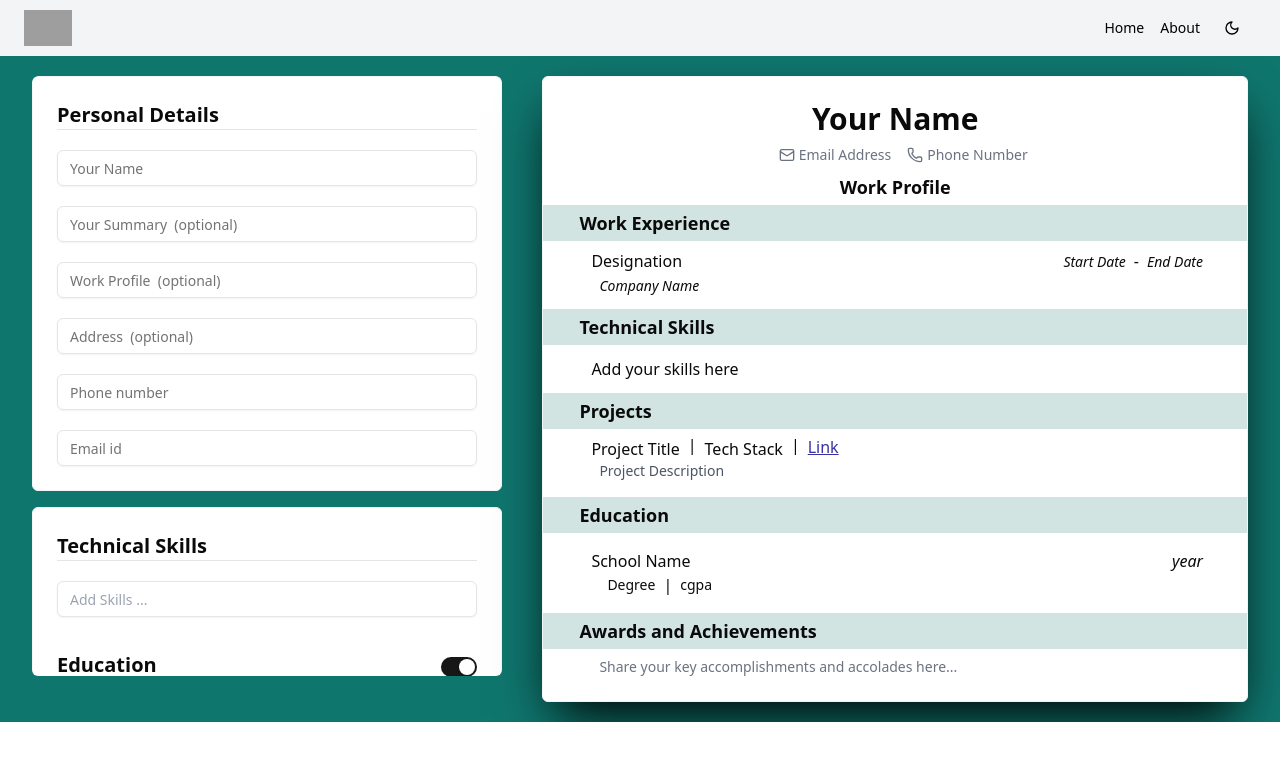
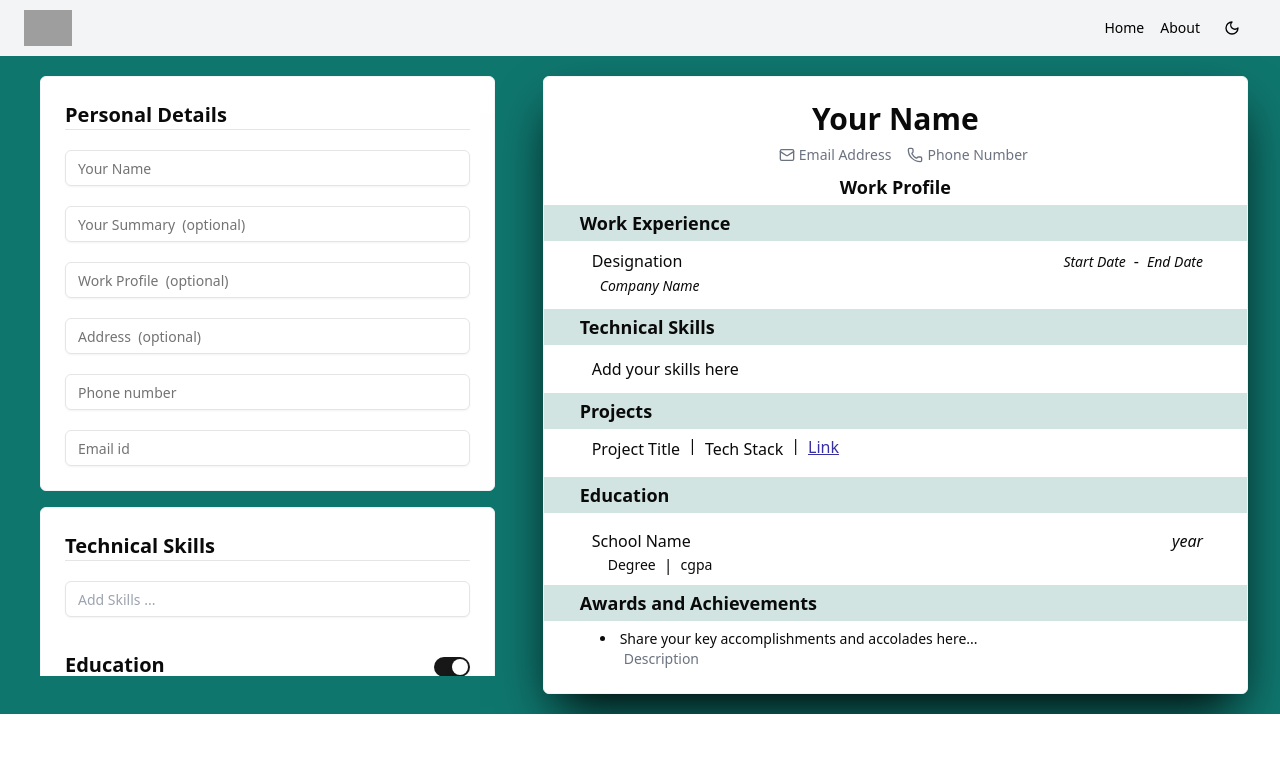
Before and after one commit to aayushi-shipglobal/Resume-builder, a React (Vite) app: page /home/resume in a window 1280 px wide. Shown: the top 760 px of the page. Built offline with nearby package versions, Linux system fonts and the light colour scheme; grey boxes are pictures that could not be loaded.

Commit message:
errors resolved and description field added

```diff
--- a/src/components/elements/AwardsAchievements.tsx
+++ b/src/components/elements/AwardsAchievements.tsx
@@ -2,6 +2,8 @@ import { Input } from "../ui/input";
 import { Switch } from "@/components/ui/switch";
 import { FormControl, FormField, FormItem, FormLabel, FormMessage } from "@/components/ui/form";
 import { Plus } from "lucide-react";
+import { useFieldArray } from "react-hook-form";
+import { Textarea } from "../ui/textarea";
 
 type AwardsAchievementsProps = {
   control: any;
@@ -9,6 +11,14 @@ type AwardsAchievementsProps = {
   Open: boolean;
 };
 export const AwardsAchievements = ({ control, onClick, Open }: AwardsAchievementsProps) => {
+  const { fields, append } = useFieldArray({
+    control,
+    name: "awardsAchievements",
+  });
+
+  const addNewAwards = () => {
+    append({ title: "", description: "" });
+  };
   return (
     <div className="mt-2">
       <div className="flex items-center justify-between">
@@ -18,16 +28,17 @@ export const AwardsAchievements = ({ control, onClick, Open }: AwardsAchievement
       <hr />
       {Open && (
         <div>
-          <div className="flex space-x-0 items-start justify-between ">
+          {fields.map((awardsAchievements, index) => (
+            <div key={awardsAchievements.id} className="mb-2">
               <FormField
                 control={control}
-              name="awardsAchievements"
+                name={`awardsAchievements[${index}].title`}
                 render={({ field }) => (
-                <FormItem className={` w-full`}>
+                  <FormItem className={`w-full`}>
                     <FormControl>
                       <div>
                         <Input
-                        placeholder="Use comma to separate Achievement"
+                          placeholder="Awards and Achievements"
                           {...field}
                           disabled={Open ? false : true}
                           className="mt-5 shadow-sm focus-visible:ring-1 focus-visible:ring-blue-500"
@@ -38,8 +49,32 @@ export const AwardsAchievements = ({ control, onClick, Open }: AwardsAchievement
                   </FormItem>
                 )}
               />
+              <FormField
+                control={control}
+                name={`awardsAchievements[${index}].description`}
+                render={({ field }) => (
+                  <FormItem className={`w-full`}>
+                    <FormControl>
+                      <div>
+                        <Textarea
+                          placeholder="Description"
+                          {...field}
+                          disabled={Open ? false : true}
+                          className="mt-2 shadow-sm focus-visible:ring-1 focus-visible:ring-blue-500"
+                        />
                       </div>
-          <div className="text-sm underline text-teal-700 font-bold mt-3 flex items-center cursor-pointer">
+                    </FormControl>
+                    <FormMessage />
+                  </FormItem>
+                )}
+              />
+            </div>
+          ))}
+
+          <div
+            className="text-sm underline text-teal-700 font-bold mt-3 flex items-center cursor-pointer"
+            onClick={addNewAwards}
+          >
             <Plus className="size-4" />
             Add Achievements
           </div>
--- a/src/components/elements/EducationDetails.tsx
+++ b/src/components/elements/EducationDetails.tsx
@@ -29,8 +29,8 @@ export const EducationDetails = ({ control, onClick, Open1 }: EducationDetailsPr
       <hr />
       {Open1 && (
         <div>
-          {fields.map((education, index: any) => (
-            <div key={education.id} className="mb-4">
+          {fields.map((education, index) => (
+            <div key={education.id} className="mb-2">
               <div className="grid grid-cols-2 items-center space-x-4 justify-center">
                 <FormField
                   control={control}
@@ -65,11 +65,11 @@ export const EducationDetails = ({ control, onClick, Open1 }: EducationDetailsPr
                   )}
                 />
               </div>
-              <FormField
+              <div className="grid grid-cols-2 items-center space-x-4 justify-center"><FormField
                 control={control}
                 name={`education[${index}].cgpa`}
                 render={({ field }) => (
-                  <FormItem className="mt-2 w-1/2">
+                  <FormItem className="mt-2">
                     <FormControl>
                       <Input
                         placeholder="CGPA / Percentage"
@@ -86,7 +86,7 @@ export const EducationDetails = ({ control, onClick, Open1 }: EducationDetailsPr
                 control={control}
                 name={`education[${index}].year`}
                 render={({ field }) => (
-                  <FormItem className="mt-2 w-1/2">
+                  <FormItem className="mt-2">
                     <FormControl>
                       <Input
                         placeholder="Year"
@@ -97,7 +97,8 @@ export const EducationDetails = ({ control, onClick, Open1 }: EducationDetailsPr
                     <FormMessage />
                   </FormItem>
                 )}
-              />
+              /></div>
+
             </div>
           ))}
           <div
--- a/src/components/elements/ProjectDetails.tsx
+++ b/src/components/elements/ProjectDetails.tsx
@@ -1,7 +1,6 @@
 import { Plus } from "lucide-react";
 import { Input } from "../ui/input";
 import { useFieldArray } from "react-hook-form";
-import { Textarea } from "../ui/textarea";
 import { FormControl, FormField, FormItem, FormLabel, FormMessage } from "@/components/ui/form";
 
 type ProjectDetailsProps = {
@@ -9,12 +8,18 @@ type ProjectDetailsProps = {
 };
 
 export const ProjectDetails = ({ control }: ProjectDetailsProps) => {
-  const { fields, append } = useFieldArray({
+  const { fields, append, update } = useFieldArray({
     control,
     name: "projects",
   });
-  const addNewProject = () => {
-    append({ project: "",techStack:"", link: "", description: "" });
+
+  const addDescription = (index: number) => {
+    const updatedProjects = [...fields];
+    updatedProjects[index] = {
+      ...updatedProjects[index],
+      description: [...(updatedProjects[index].description || []), ""],
+    };
+    update(index, updatedProjects[index]);
   };
 
   return (
@@ -23,8 +28,9 @@ export const ProjectDetails = ({ control }: ProjectDetailsProps) => {
         <FormLabel className="text-md md:text-xl font-bold dark:text-white">Projects</FormLabel>
         <hr />
       </div>
+
       {fields.map((project, index) => (
-        <div key={project.id} className="mb-4">
+        <div key={project.id} className="mb-2">
           <div className="grid grid-cols-2 items-center space-x-2">
             <FormField
               control={control}
@@ -42,22 +48,7 @@ export const ProjectDetails = ({ control }: ProjectDetailsProps) => {
                 </FormItem>
               )}
             />
-            <FormField
-              control={control}
-              name={`projects[${index}].techStack`}
-              render={({ field }) => (
-                <FormItem className="mt-6">
-                  <FormControl>
-                    <Input
-                      placeholder="Tech Stack"
-                      {...field}
-                      className="shadow-sm focus-visible:ring-1 focus-visible:ring-blue-500"
-                    />
-                  </FormControl>
-                  <FormMessage />
-                </FormItem>
-              )}
-            />
+
             <FormField
               control={control}
               name={`projects[${index}].link`}
@@ -78,28 +69,58 @@ export const ProjectDetails = ({ control }: ProjectDetailsProps) => {
 
           <FormField
             control={control}
-            name={`projects[${index}].description`}
+            name={`projects[${index}].techStack`}
             render={({ field }) => (
-              <FormItem className={`mt-2`}>
+              <FormItem className="mt-2 w-96">
                 <FormControl>
-                  <Textarea
-                    placeholder="Description"
+                  <Input
+                    placeholder="Tech Stack"
                     {...field}
-                    className={`shadow-sm focus-visible:ring-1 focus-visible:ring-blue-500`}
+                    className="shadow-sm focus-visible:ring-1 focus-visible:ring-blue-500"
                   />
                 </FormControl>
+                <FormMessage />
               </FormItem>
             )}
           />
+
+          <div className="flex items-center gap-x-1">
+            {(project.description || []).map((_, descIndex) => (
+              <FormField
+                key={descIndex}
+                control={control}
+                name={`projects[${index}].description[${descIndex}]`}
+                render={({ field }) => (
+                  <FormItem className={`mt-2 w-full`}>
+                    <FormControl>
+                      <Input
+                        placeholder="Description"
+                        {...field}
+                        className={`shadow-sm focus-visible:ring-1 focus-visible:ring-blue-500`}
+                      />
+                    </FormControl>
+                  </FormItem>
+                )}
+              />
+            ))}
+
+            <div
+              className="p-2 bg-teal-500 rounded-md text-white mt-2 cursor-pointer"
+              onClick={() => addDescription(index)}
+            >
+              <Plus className="size-4" />
+            </div>
+          </div>
         </div>
       ))}
 
+
       <div
         className="text-sm underline text-teal-700 font-bold mt-3 flex items-center cursor-pointer"
-        onClick={addNewProject}
+        onClick={() => append({ project: "", techStack: "", link: "", description: [""] })}
       >
         <Plus className="size-4" />
-        Add Projects
+        Add New Project
       </div>
     </div>
   );
--- a/src/components/elements/TechnicalSkills.tsx
+++ b/src/components/elements/TechnicalSkills.tsx
@@ -102,7 +102,7 @@ export const TechnicalSkills = () => {
         </ul>
       )}
 
-      <ul className="flex flex-row gap-x-2 cursor-pointer">
+      <ul className="flex flex-wrap gap-x-2 cursor-pointer">
         {skills.map((skill: Skill) => (
           <li
             key={skill.id}
--- a/src/pages/Resume.tsx
+++ b/src/pages/Resume.tsx
@@ -42,9 +42,9 @@ const formSchema = z.object({
   projects: z.array(
     z.object({
       project: z.string().min(5, "Projects are required"),
-      techStack:z.string(),
+      techStack: z.string(),
       link: z.string().optional(),
-      description: z.string(),
+      description:z.array( z.string()),
     }),
   ),
   workExperience: z.array(
@@ -62,7 +62,12 @@ const formSchema = z.object({
       designation: z.string().min(3, "Designation is required"),
     }),
   ),
-  awardsAchievements: z.string().optional(),
+  awardsAchievements: z.array(
+    z.object({
+      title: z.string(),
+      description: z.string(),
+    }),
+  ),
 });
 
 export default function Resume() {
@@ -83,16 +88,18 @@ export default function Resume() {
         email: "",
       },
       technicalSkills: "",
-      education: [{
-        school: "",
-        year: "",
-        degree: "",
-      },],
+      education: [
+        {
+          school: "",
+          year: "",
+          degree: "",
+        },
+      ],
       projects: [
         {
           project: "",
           link: "",
-          description: "",
+          description: [""],
         },
       ],
       workExperience: [
@@ -104,7 +111,12 @@ export default function Resume() {
         },
       ],
 
-      awardsAchievements: "",
+      awardsAchievements: [
+        {
+          title: "",
+          description: "",
+        },
+      ],
     },
   });
 
@@ -116,6 +128,7 @@ export default function Resume() {
   const projects = watch("projects");
   const workExperience = watch("workExperience");
   const education = watch("education");
+  const awardsAchievements = watch("awardsAchievements");
   const showData = form.watch();
 
   const onSubmit = (values: z.infer<typeof formSchema>) => {
@@ -136,7 +149,7 @@ export default function Resume() {
 
   return (
     <div className="m-0 px-8 py-5 dark:bg-gray-900 flex flex-col lg:flex lg:flex-row space-x-10 bg-teal-700 max-h-min overflow-clip relative bottom-0">
-      <div className="rounded-md w-2/5 h-600 overflow-y-auto">
+      <div className="rounded-md w-2/5 h-600 overflow-y-auto px-2">
         <Form {...form}>
           <form onSubmit={form.handleSubmit(onSubmit)}>
             <PersonalDetailsForm control={form.control} />
@@ -223,7 +236,7 @@ export default function Resume() {
                   </Link>
                 </div>
 
-                <p className="pl-14 text-sm text-gray-600 mb-4">
+                <p className="pl-14 text-sm text-gray-600 mb-4 leading-5 mt-2">
                   {item.description ? item.description : "Project Description"}
                 </p>
               </div>
@@ -242,9 +255,9 @@ export default function Resume() {
                     <i className="px-11 pt-1">{text.year ? text.year : "year"}</i>
                   </div>
                   <div className="flex items-center">
-                    <p className="pl-16 pb-4 text-sm">{text.degree ? text.degree : "Degree"}</p>
-                    <span className="pl-2 pb-4">|</span>
-                    <p className="pl-2 pb-4 text-sm">{text.cgpa ? text.cgpa : "cgpa  "}</p>
+                    <p className="pl-16 pb-2 text-sm">{text.degree ? text.degree : "Degree"}</p>
+                    <span className="pl-2 pb-2">|</span>
+                    <p className="pl-2 pb-2 text-sm">{text.cgpa ? text.cgpa : "cgpa  "}</p>
                   </div>
                 </div>
               ))}
@@ -254,13 +267,15 @@ export default function Resume() {
         {isOpen && (
           <div>
             <div className="font-bold text-lg pl-9 px-2 py-1 bg-custom-gray ">Awards and Achievements</div>
-            <div className="flex justify-between pt-2 text-base">
-              <p className="pl-14 text-sm text-gray-500">
-                {showData.awardsAchievements
-                  ? showData.awardsAchievements
-                  : "Share your key accomplishments and accolades here..."}
-              </p>
-            </div>
+            {awardsAchievements &&
+              awardsAchievements.map((items, index) => (
+                <div key={index} className="pt-2 text-base flex flex-col flex-wrap">
+                  <li className="pl-14 text-sm">
+                    {items.title ? items.title : "Share your key accomplishments and accolades here..."}
+                  </li>
+                  <p className="pl-20 text-sm text-gray-500 break-words">{items.description ? items.description : "Description"}</p>
+                </div>
+              ))}
           </div>
         )}
       </div>
```
Also changed, not shown: src/components/elements/WorkExperience.tsx (+31 -11 lines). Lines whose indentation alone changed are shown as unchanged.
